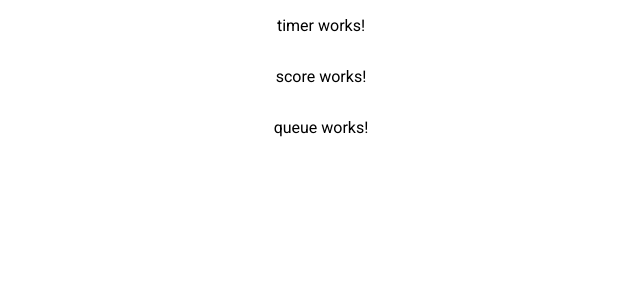
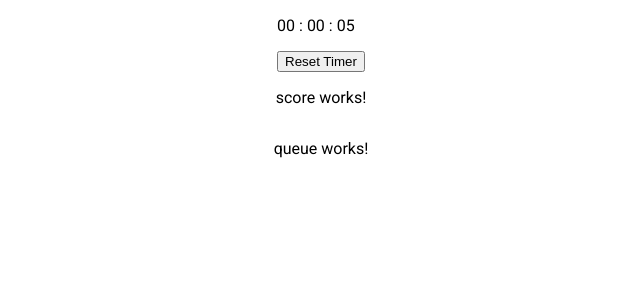
Before and after one commit to kyleryanbanks/fgc-q, an Angular app: page / in a window 1280 px wide. Shown: the top 300 px of the page, without its empty margins (319-959 px from the left). Built offline with nearby package versions, Linux system fonts and the light colour scheme.

Commit message:
timer working unstyled

```diff
--- a/package.json
+++ b/package.json
@@ -4,6 +4,7 @@
   "private": true,
   "dependencies": {
     "@angular/animations": "^6.1.0",
+    "@angular/cdk": "^6.2.0",
     "@angular/common": "^6.1.0",
     "@angular/compiler": "^6.1.0",
     "@angular/core": "^6.1.0",
@@ -14,9 +15,9 @@
     "@angular/platform-browser-dynamic": "^6.1.0",
     "@angular/router": "^6.1.0",
     "core-js": "^2.5.4",
+    "luxon": "^1.3.3",
     "rxjs": "^6.0.0",
-    "zone.js": "~0.8.26",
-    "@angular/cdk": "^6.2.0"
+    "zone.js": "~0.8.26"
   },
   "devDependencies": {
     "@angular-devkit/build-angular": "~0.7.0",
--- a/src/app/scoreboard/components/timer/timer.component.ts
+++ b/src/app/scoreboard/components/timer/timer.component.ts
@@ -1,19 +1,40 @@
-import { Component, OnInit } from '@angular/core';
+import { Component, OnInit, OnDestroy } from "@angular/core";
+import { DateTime, Duration } from "luxon";
+import { interval, Subscription } from "rxjs";
 
 @Component({
-  selector: 'fgcq-timer',
+  selector: "fgcq-timer",
   template: `
     <p>
-      timer works!
+      {{runtime.hours | number:'2.0-0'}} : {{runtime.minutes | number:'2.0-0'}} : {{runtime.seconds | number:'2.0-0'}}
     </p>
+    <button (click)="resetTimer()">Reset Timer</button>
   `,
   styles: []
 })
-export class TimerComponent implements OnInit {
+export class TimerComponent implements OnInit, OnDestroy {
+  startOfMatch: DateTime;
+  runtime: Duration;
+  timerSub: Subscription;
 
-  constructor() { }
+  constructor() {}
 
   ngOnInit() {
+    this.startOfMatch = DateTime.local();
+    this.runtime = Duration.fromMillis(0);
+
+    this.timerSub = interval(1000).subscribe(() => {
+      this.runtime = this.startOfMatch
+        .diffNow(["hours", "minutes", "seconds", "milliseconds"])
+        .negate();
+    });
   }
 
+  ngOnDestroy() {
+    this.timerSub.unsubscribe();
+  }
+
+  resetTimer() {
+    this.startOfMatch = DateTime.local();
+  }
 }
```
Also changed, not shown: 1 other file (tests, documents, lock files or other folders).
